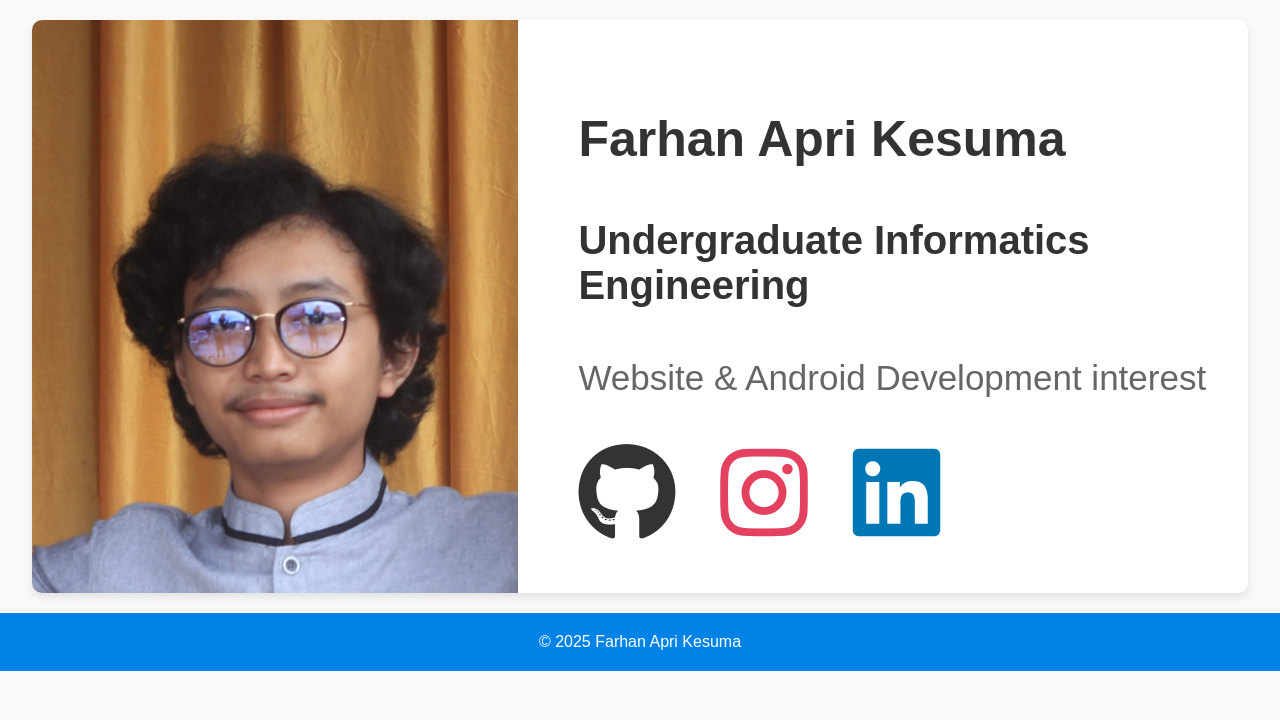
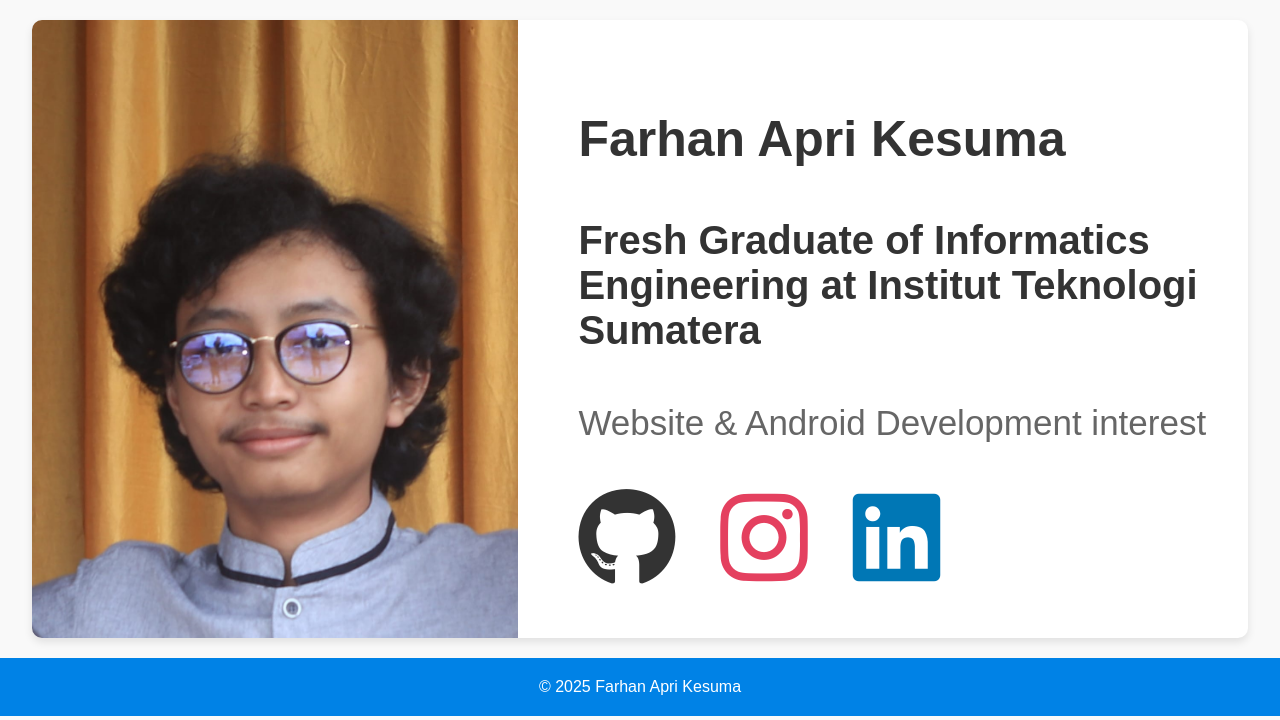
Before and after one commit to parhannn/my-portfolio, a Flask app: page /profile in a window 1280 px wide. Shown: the part 80-800 px from the top of the page. Run offline with Flask 3, Linux system fonts and the light colour scheme.

Commit message:
Profile update

```diff
--- a/templates/profile.html
+++ b/templates/profile.html
@@ -47,7 +47,7 @@
       </div>
       <div class="profile-info">
         <h2>Farhan Apri Kesuma</h2>
-        <h3>Undergraduate Informatics Engineering</h3>
+        <h3>Fresh Graduate of Informatics Engineering at Institut Teknologi Sumatera</h3>
         <p>Website & Android Development interest</p>
         <div class="social-links">
           <a href="https://github.com/parhannn/"
```
